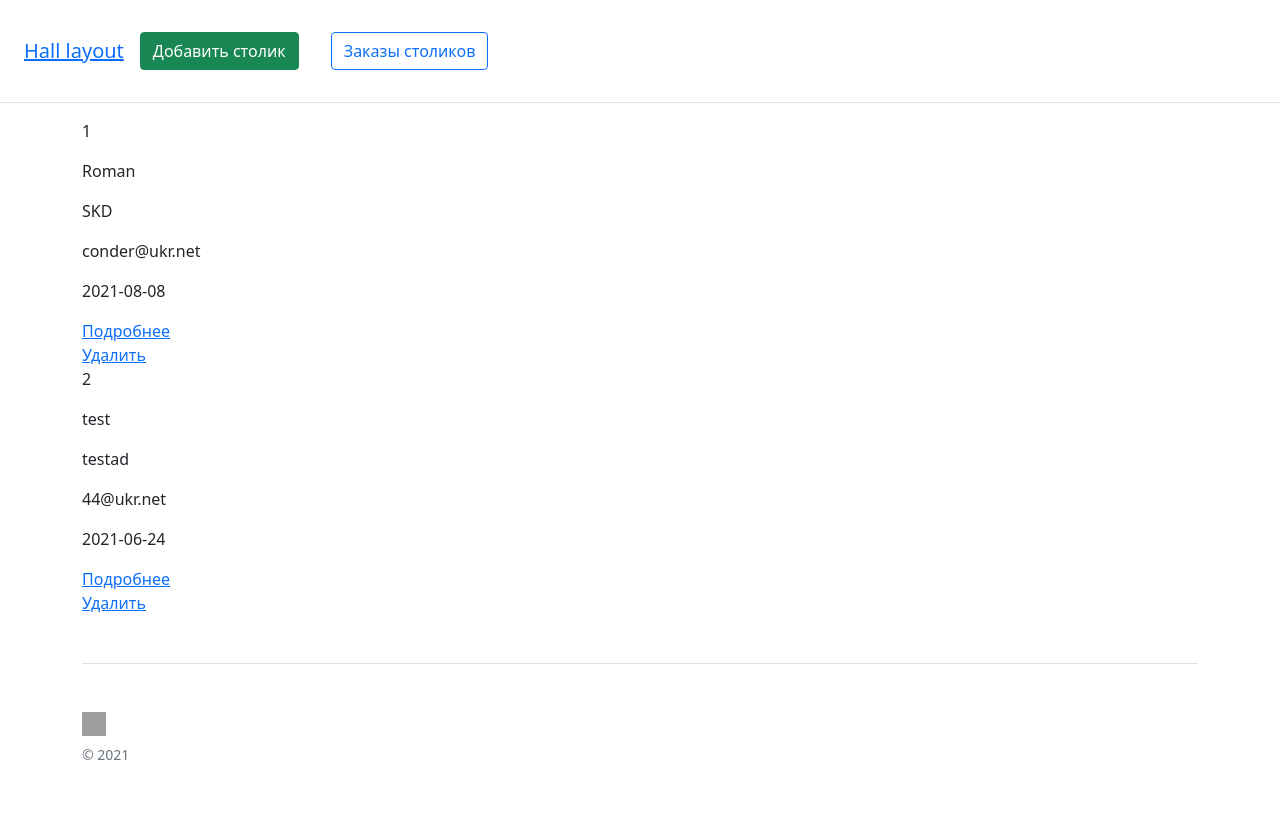
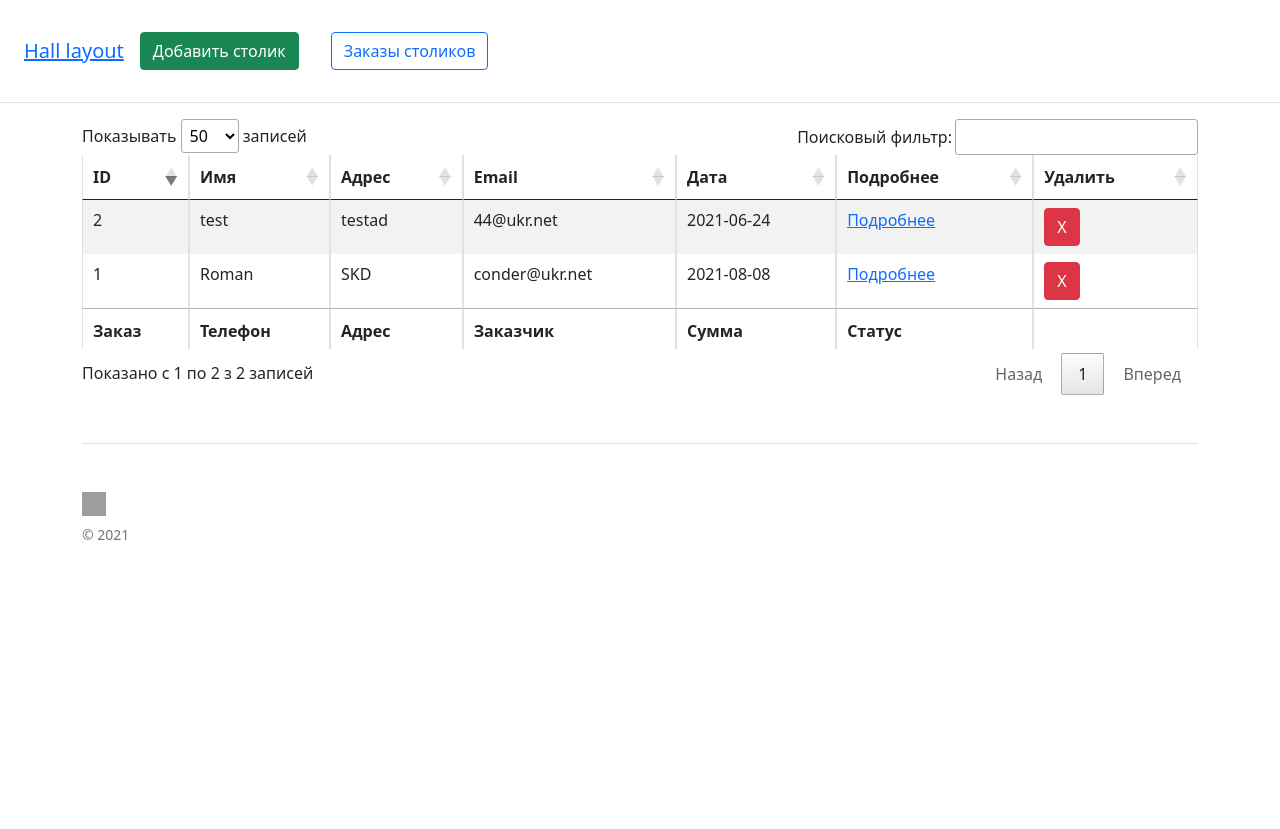
Before and after one commit to Demchenko87/test_py, a Flask app: page /orders in a window 1280 px wide. After the commit the page ends 540 px from the top, so only its background shows below. Run offline with Flask 2, Linux system fonts and the light colour scheme; data comes from the database, SQL or seed files in the repository; some libraries are stand-ins or nearby versions; grey boxes are pictures that could not be loaded.

Commit message:
add table js

```diff
--- a/templates/base.html
+++ b/templates/base.html
@@ -9,6 +9,7 @@
       <link rel="stylesheet" href="{{ url_for('static', filename='style/style.css') }}">
     <title>{% block title %}{% endblock %}</title>
 
+       <link rel="stylesheet" type="text/css" href="https://cdn.datatables.net/1.10.25/css/jquery.dataTables.css">
     <link rel="canonical" href="https://getbootstrap.com/docs/4.0/examples/pricing/">
 <link rel="stylesheet" type="text/css" href="http://ajax.googleapis.com/ajax/libs/jqueryui/1.8.18/themes/overcast/jquery-ui.css" />
 
@@ -55,6 +56,9 @@
     <script src="https://ajax.googleapis.com/ajax/libs/jquery/2.1.1/jquery.min.js"></script>
 <script src="https://code.jquery.com/ui/1.11.3/jquery-ui.js"></script>
 <script src="https://code.jquery.com/jquery-3.6.0.js" integrity="sha256-H+K7U5CnXl1h5ywQfKtSj8PCmoN9aaq30gDh27Xc0jk=" crossorigin="anonymous"></script>
+
+
+<script type="text/javascript" charset="utf8" src="https://cdn.datatables.net/1.10.25/js/jquery.dataTables.js"></script>
         <script>
             document.getElementById('datePicker').valueAsDate = new Date();
             function pushDate(){
@@ -100,7 +104,28 @@
         $('.'+id ).show();
     });
 </script>
+<script>
+    $(document).ready(function() {
+    $('#example').DataTable({
+         "language": {
+                "search": "Поисковый фильтр:",
+                 "info": "Показано с _START_ по _END_ з _TOTAL_ записей",
+                 "paginate": {
+                         "previous": "Назад",
+                         "next": "Вперед",
+                 }
 
+              },
+              "oLanguage": {
+                  "sLengthMenu": "Показывать _MENU_ записей",
+                },
+
+            "aaSorting": [[ 0, "desc" ]],
+                "lengthMenu": [ 50, 75, 100 ]
+    });
+
+} );
+</script>
 
   </body>
 </html>
--- a/templates/orders.html
+++ b/templates/orders.html
@@ -1,16 +1,49 @@
 {% extends "base.html" %}
-{% block title %}Корзина заказа{% endblock %}
+{% block title %}Список заказов{% endblock %}
 {% block content %}
 <div class="row">
-{% for order in orders %}
-    <p>{{ order.id }}</p>
-    <p>{{ order.name }}</p>
-    <p>{{ order.address }}</p>
-    <p>{{ order.email }}</p>
-    <p>{{ order.date }}</p>
-    <a href="{{ url_for('order', order_id=order.id) }}">Подробнее</a>
-    <a href="{{ url_for('del_order', id=order.id) }}">Удалить</a>
 
-{% endfor %}
+<table id="example" class="table table-striped table-bordered center" style="width:100%;">
+        <thead>
+            <tr>
+                <th>ID</th>
+                <th>Имя</th>
+                <th>Адрес</th>
+                <th>Email</th>
+                <th>Дата</th>
+                <th>Подробнее</th>
+                <th>Удалить</th>
+
+            </tr>
+        </thead>
+        <tbody>
+        {% for order in orders %}
+<tr>
+
+    <td>{{ order.id }}</td>
+    <td>{{ order.name }}</td>
+    <td>{{ order.address }}</td>
+    <td>{{ order.email }}</td>
+    <td>{{ order.date }}</td>
+    <td><a href="{{ url_for('order', order_id=order.id) }}">Подробнее</a></td>
+    <td><a href="{{ url_for('del_order', id=order.id) }}" class="btn btn-danger">Х</a></td>
+
+</tr>
+ {% endfor %}
+
+        </tbody>
+        <tfoot>
+            <tr>
+                <th>Заказ</th>
+                <th>Телефон</th>
+                <th>Адрес</th>
+                <th>Заказчик</th>
+                <th>Сумма</th>
+                <th>Статус</th>
+                <th></th>
+            </tr>
+        </tfoot>
+    </table>
+
 </div>
 {% endblock %}
```
Also changed, not shown: templates/order-view.html (+7 -10 lines).
